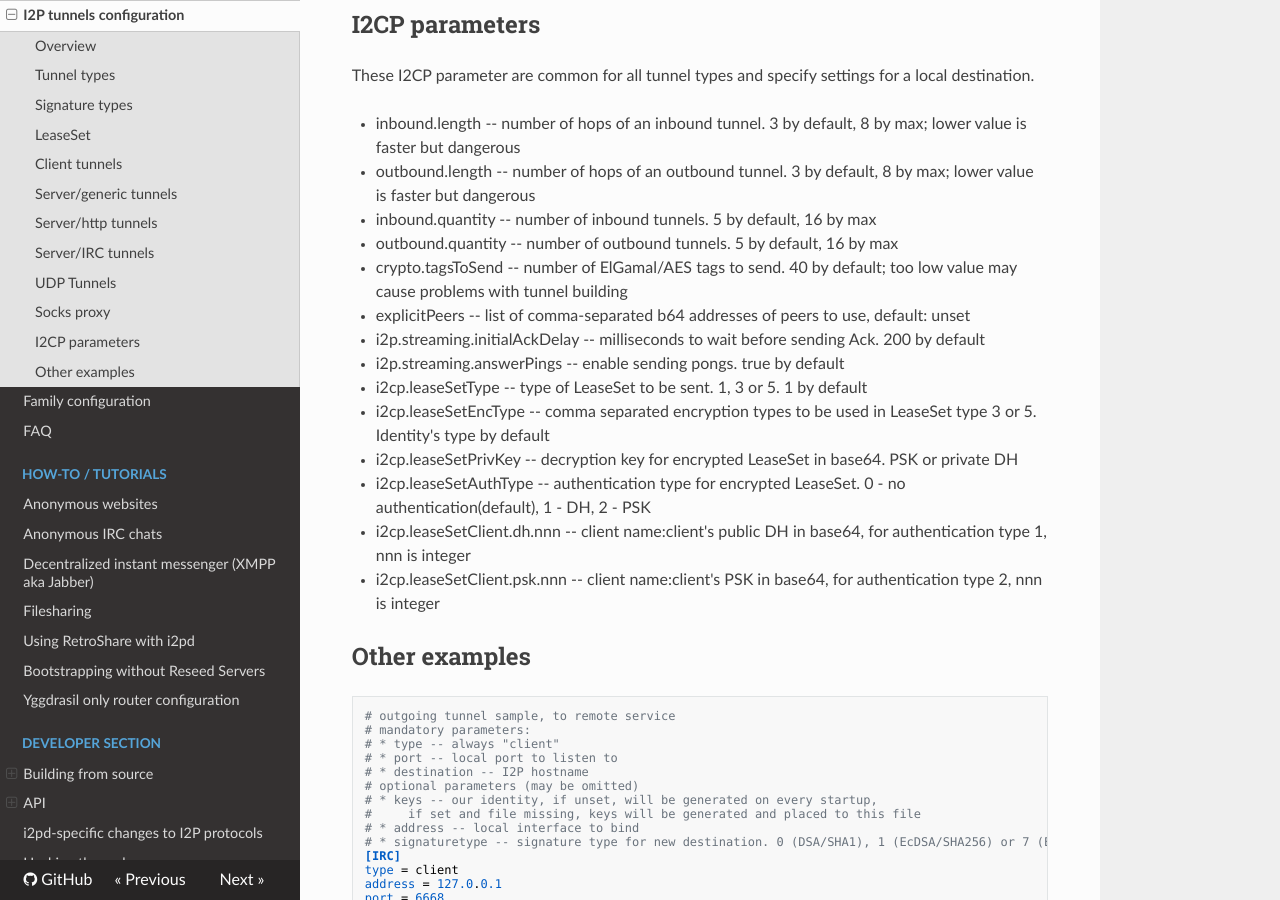
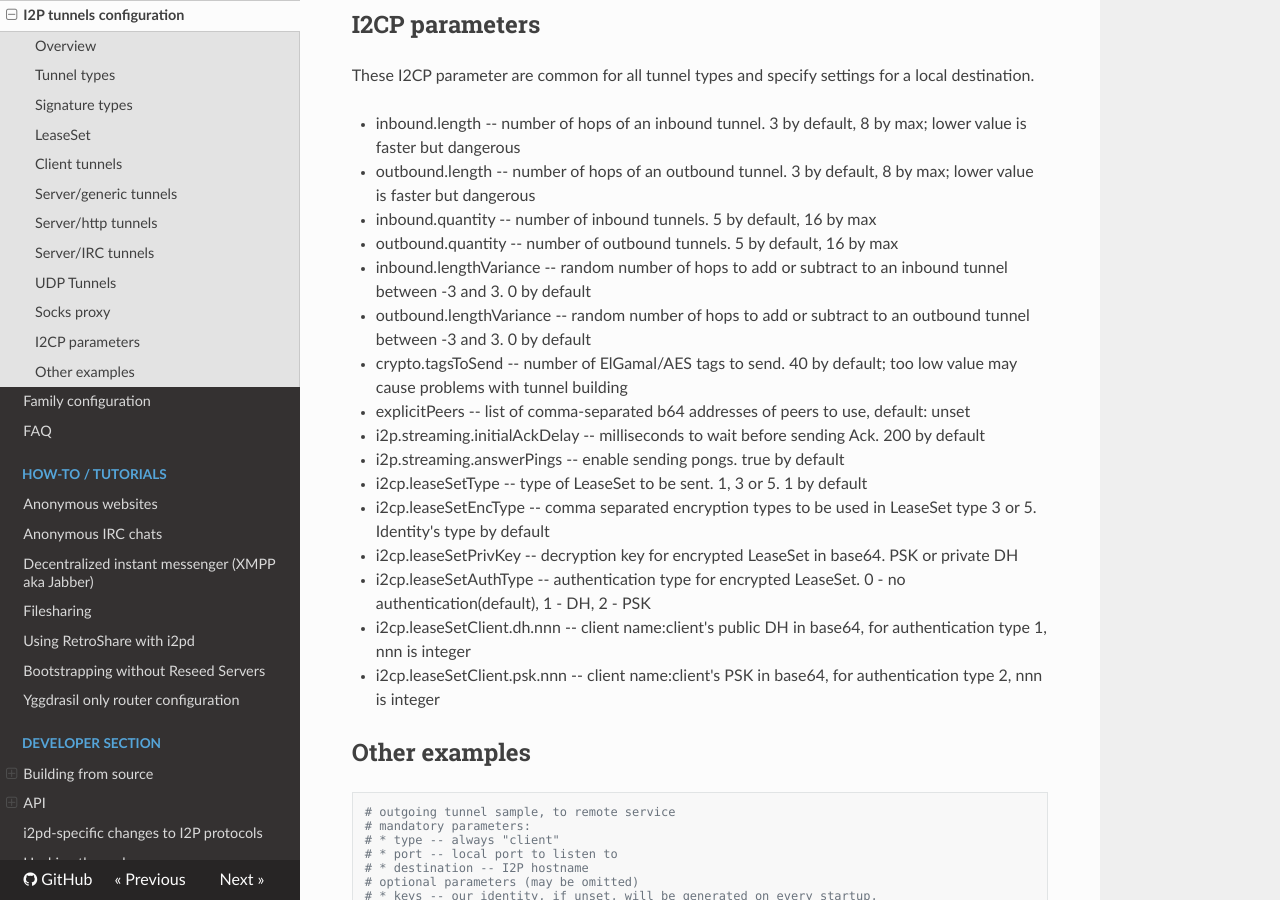
Before and after one commit to PurpleI2P/i2pd_docs_en, an MkDocs documentation site: the page built from docs/user-guide/tunnels.md, in a window 1280 px wide and 900 px high, scrolled down 5147 px. Built offline with MkDocs 1.6.1, drawn with Linux system fonts in a browser that asks for light colours; nearby versions of some CDN libraries; old or Windows-style settings are respelled for this version of MkDocs.

Commit message:
lengthVariance added

```diff
--- a/docs/user-guide/tunnels.md
+++ b/docs/user-guide/tunnels.md
@@ -218,6 +218,8 @@ These I2CP parameter are common for all tunnel types and specify settings for a
 * outbound.length   -- number of hops of an outbound tunnel. 3 by default, 8 by max; lower value is faster but dangerous
 * inbound.quantity  -- number of inbound tunnels. 5 by default, 16 by max
 * outbound.quantity -- number of outbound tunnels. 5 by default, 16 by max
+* inbound.lengthVariance  -- random number of hops to add or subtract to an inbound tunnel between -3 and 3. 0 by default
+* outbound.lengthVariance -- random number of hops to add or subtract to an outbound tunnel between -3 and 3. 0 by default
 * crypto.tagsToSend -- number of ElGamal/AES tags to send. 40 by default; too low value may cause problems with tunnel building
 * explicitPeers     -- list of comma-separated b64 addresses of peers to use, default: unset
 * i2p.streaming.initialAckDelay -- milliseconds to wait before sending Ack. 200 by default
```
